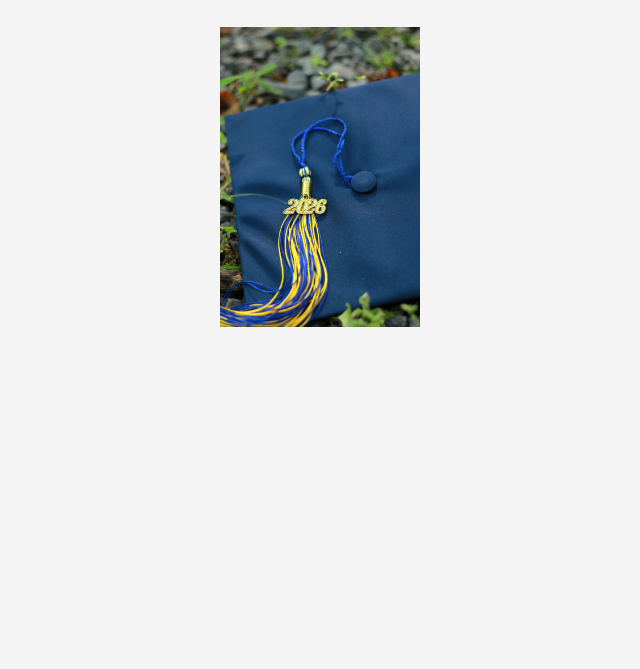
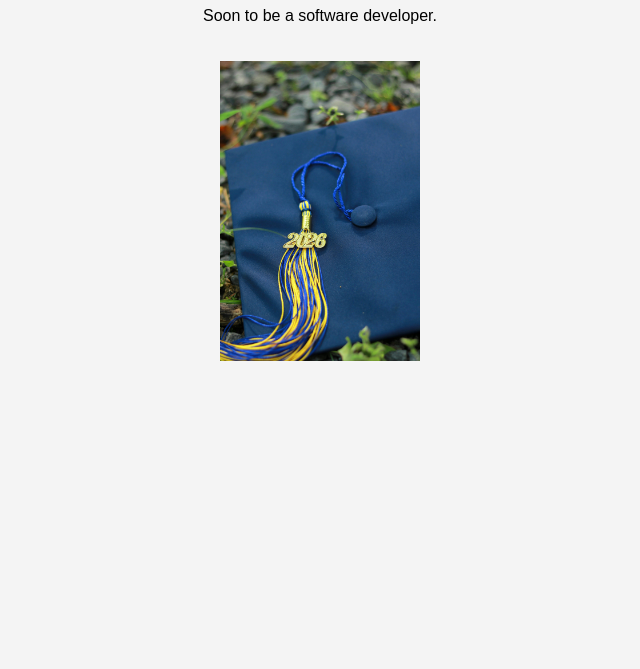
Before and after one commit to tonycmoney/git-github-assignment, a plain HTML site: page index.html in a window 1280 px wide. Shown: the part 131-800 px from the top of the page, without its empty margins (320-960 px from the left). Drawn offline with Linux system fonts and the light colour scheme.

Commit message:
Add subtitle to homepage

```diff
--- a/index.html
+++ b/index.html
@@ -22,6 +22,7 @@
 </head>
 <body>
     <h1>Hi my name is Tony Cantave</h1>
+    <p>Soon to be a software developer.</p>
     <img src="cap.jpg" alt="Graduation Cap">
 </body>
 </html>
```
